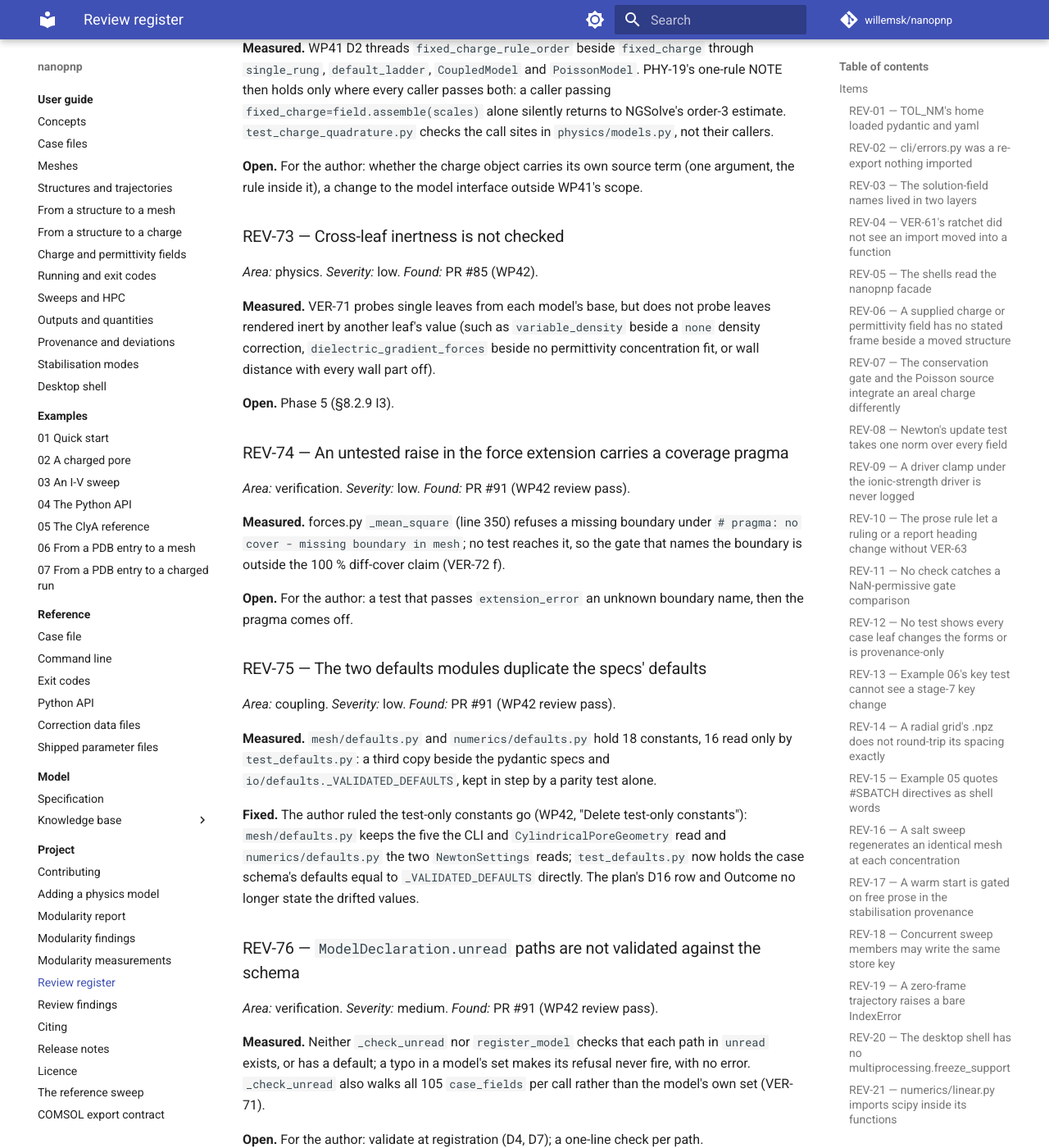
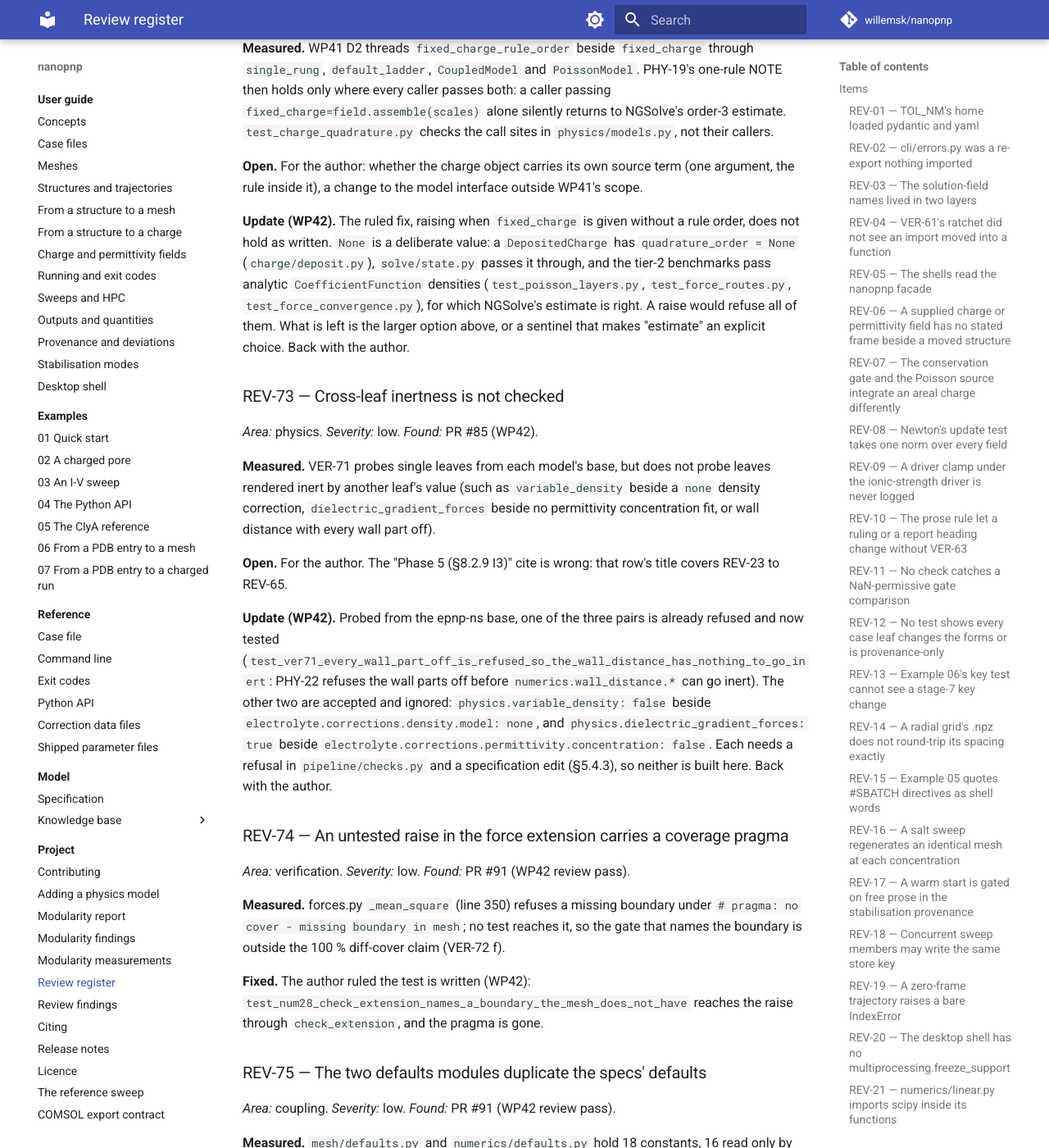
Before and after one commit to willemsk/nanopnp, an MkDocs documentation site: the page built from docs/project/review-items.md, in a window 1280 px wide and 1400 px high, scrolled down 18129 px. Shown: the whole window at 82% size. Built offline with MkDocs 1.6.1 and Material for MkDocs 9.7.7, drawn with Linux system fonts in a browser that asks for light colours; comment, search, counter and statistics services are not loaded; some of the changed text lies outside the part shown.

Commit message:
fix: close the review gaps in the force check, unread paths, CLI flags and exclusion shell (REV-74, REV-76, REV-78, REV-79)
REV-74 (NUM-28): test the missing-boundary raise in check_extension and drop
its coverage pragma.
REV-76 (VER-71): every model's `unread` is a subset of the schema leaves, and
the registry equals MODELS.
REV-78 (IF-02): the --threads branch imports THREAD_VARIABLES; the
subcommand's -v has its own dest and adds to the top-level count; the
reproduce default tolerance is covered in-process.
REV-79 (QR-12): exclusion_shell refuses a non-finite profile coordinate with
a RegionGateError naming the vertex.
REV-72 and REV-73 stay open with their findings recorded: a raise on a missing
rule order would refuse deposited and analytic charges, and two of the three
cross-leaf pairs are accepted and ignored. The wall-distance pair is tested.

Co-Authored-By: Claude Sonnet 5.5 <noreply@anthropic.com>
Claude-Session: https://claude.ai/code/session_01WpmjPdXGdqVaaN7uS5dJAP

```diff
--- a/docs/project/review-items.md
+++ b/docs/project/review-items.md
@@ -717,13 +717,29 @@ sites in `physics/models.py`, not their callers.
 **Open.** For the author: whether the charge object carries its own source term (one argument,
 the rule inside it), a change to the model interface outside WP41's scope.
 
+**Update (WP42).** The ruled fix, raising when `fixed_charge` is given without a rule order, does
+not hold as written. `None` is a deliberate value: a `DepositedCharge` has `quadrature_order = None`
+(`charge/deposit.py`), `solve/state.py` passes it through, and the tier-2 benchmarks pass analytic
+`CoefficientFunction` densities (`test_poisson_layers.py`, `test_force_routes.py`,
+`test_force_convergence.py`), for which NGSolve's estimate is right. A raise would refuse all of
+them. What is left is the larger option above, or a sentinel that makes "estimate" an explicit
+choice. Back with the author.
+
 ### REV-73 — Cross-leaf inertness is not checked
 
 *Area:* physics. *Severity:* low. *Found:* PR #85 (WP42).
 
 **Measured.** VER-71 probes single leaves from each model's base, but does not probe leaves rendered inert by another leaf's value (such as `variable_density` beside a `none` density correction, `dielectric_gradient_forces` beside no permittivity concentration fit, or wall distance with every wall part off).
 
-**Open.** Phase 5 (§8.2.9 I3).
+**Open.** For the author. The "Phase 5 (§8.2.9 I3)" cite is wrong: that row's title covers REV-23 to REV-65.
+
+**Update (WP42).** Probed from the epnp-ns base, one of the three pairs is already refused and
+now tested (`test_ver71_every_wall_part_off_is_refused_so_the_wall_distance_has_nothing_to_go_inert`:
+PHY-22 refuses the wall parts off before `numerics.wall_distance.*` can go inert). The other two are
+accepted and ignored: `physics.variable_density: false` beside `electrolyte.corrections.density.model: none`,
+and `physics.dielectric_gradient_forces: true` beside `electrolyte.corrections.permittivity.concentration: false`.
+Each needs a refusal in `pipeline/checks.py` and a specification edit (§5.4.3), so neither is built
+here. Back with the author.
 
 ### REV-74 — An untested raise in the force extension carries a coverage pragma
 
@@ -731,7 +747,7 @@ the rule inside it), a change to the model interface outside WP41's scope.
 
 **Measured.** forces.py `_mean_square` (line 350) refuses a missing boundary under `# pragma: no cover - missing boundary in mesh`; no test reaches it, so the gate that names the boundary is outside the 100 % diff-cover claim (VER-72 f).
 
-**Open.** For the author: a test that passes `extension_error` an unknown boundary name, then the pragma comes off.
+**Fixed.** The author ruled the test is written (WP42): `test_num28_check_extension_names_a_boundary_the_mesh_does_not_have` reaches the raise through `check_extension`, and the pragma is gone.
 
 ### REV-75 — The two defaults modules duplicate the specs' defaults
 
@@ -747,7 +763,7 @@ the rule inside it), a change to the model interface outside WP41's scope.
 
 **Measured.** Neither `_check_unread` nor `register_model` checks that each path in `unread` exists, or has a default; a typo in a model's set makes its refusal never fire, with no error. `_check_unread` also walks all 105 `case_fields` per call rather than the model's own set (VER-71).
 
-**Open.** For the author: validate at registration (D4, D7); a one-line check per path.
+**Fixed.** The author ruled the subset test (WP42): `test_ver71_every_unread_path_is_a_schema_leaf` holds every model's `unread` inside the walked leaves, and `test_ver71_the_shipped_models_are_the_ones_the_leaf_tests_cover` holds the registry to `MODELS`. No registration-time check, because `physics` may not import `io` (§5.4.1). A leaf with no schema default (poisson's `electrolyte.concentration_M`) is a leaf and is not refused, as VER-71 already allows. `_check_unread` still walks all 105 leaves per call.
 
 ### REV-77 — Pinning every artefact schema at v0.5 removes the cache-bust a payload change needs
 
@@ -763,7 +779,7 @@ the rule inside it), a change to the model interface outside WP41's scope.
 
 **Measured.** `cli/__init__.py` names the three variables that `sweep/run.py` defines as `THREAD_VARIABLES`, sets them permanently, works only before NumPy or NGSolve is imported, and `nanopnp -vv run c.yaml -v` collapses verbosity to 1.
 
-**Open.** For the author: import `THREAD_VARIABLES`; give the sub-parser's verbosity `default=SUPPRESS`.
+**Fixed.** The author ruled both fixes (WP42): the `--threads` branch imports `THREAD_VARIABLES` from `sweep/run.py` inside the branch (a top-level import would load the sweep on every invocation), and the subcommand's `-v` has its own destination, summed with the top-level count, so `-vv env -v` is three levels (`test_cr4_verbosity_given_before_and_after_the_subcommand_adds_up`). The item's remedy was already in place (the subparser defaulted to SUPPRESS); the collapse was the shared `dest`. The environment is still written for the life of the process, which is the CLI's own.
 
 ### REV-79 — The exclusion shell raises a bare ValueError for a NaN ring coordinate
 
@@ -771,4 +787,4 @@ the rule inside it), a change to the model interface outside WP41's scope.
 
 **Measured.** `geometry/region.py` rewrote its gate to `if not lowest >= h_c_nm`; with NaN `lowest`, `near` is empty and `near[:, 1].min()` raises `zero-size array to reduction operation minimum`, not a `RegionGateError` naming the gate, quantity and location (QR-12).
 
-**Open.** For the author: test for an empty `near` first and raise the named diagnostic.
+**Fixed.** Fixed by a finiteness check at the top of `exclusion_shell` (WP42) rather than a guard on the empty ring: the inner path is not reachable from a profile, because a NaN vertex is stopped earlier, by GEOS (`Points of LinearRing do not form a closed linestring`) or by the edge-distance gate. The check raises `RegionGateError` naming the vertex, for all of them (`test_ver59_a_non_finite_profile_coordinate_is_refused_naming_its_vertex`).
```
Also changed, not shown: CHANGELOG.md (+8 -1 lines), docs/project/review-findings.md (+4 -4 lines), 7 other files.
